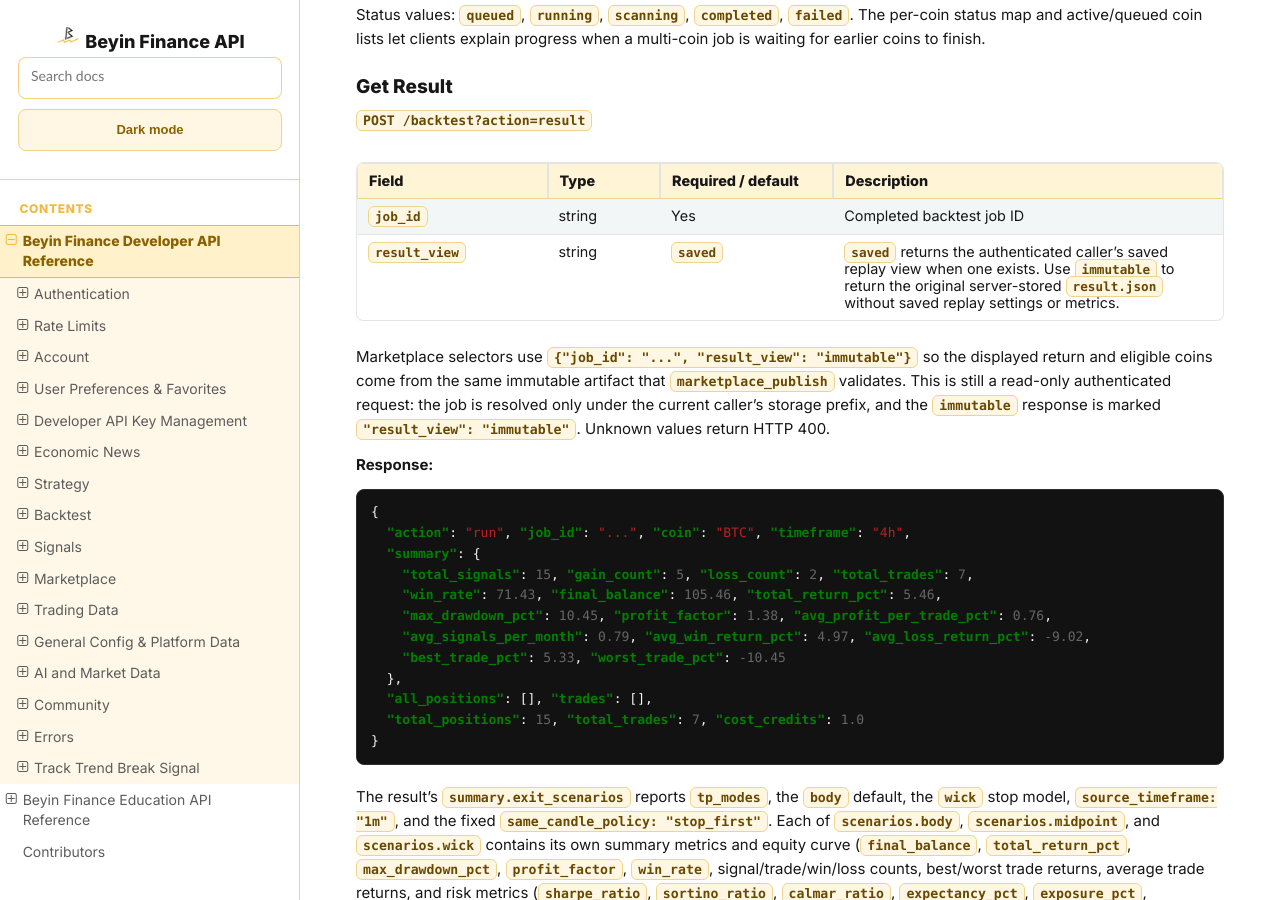
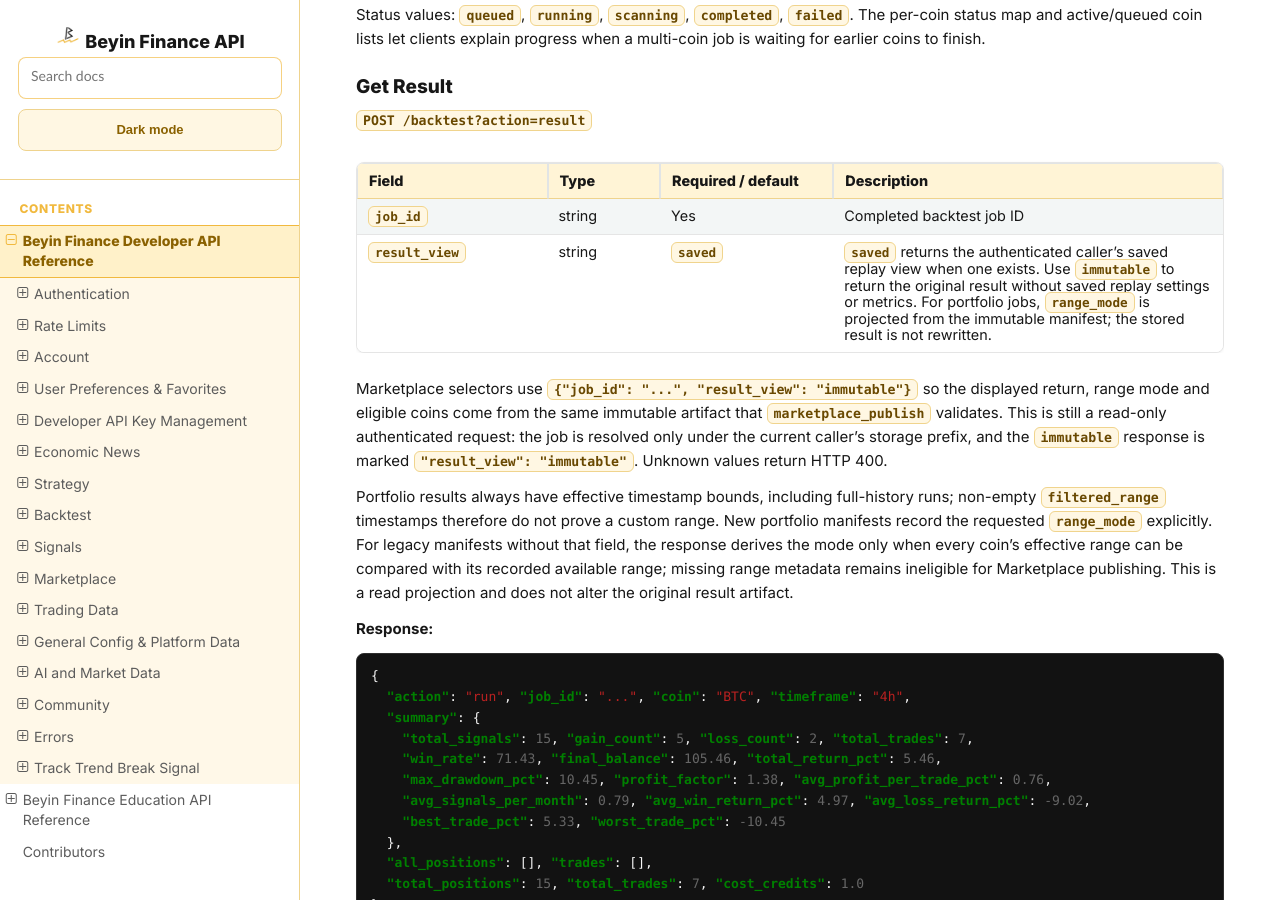
Before and after one commit to jnrbrain/Beyin-Finance, a Sphinx documentation site: the page built from docs/endpoints.md, in a window 1280 px wide and 900 px high, scrolled down 42154 px. Built offline with Sphinx 7.4.7 and the Read the Docs theme 3.1.0, drawn with Linux system fonts in a browser that asks for light colours.

Commit message:
Document portfolio backtest range detection

````diff
--- a/docs/endpoints.md
+++ b/docs/endpoints.md
@@ -1995,9 +1995,17 @@ when a multi-coin job is waiting for earlier coins to finish.
 | Field | Type | Required / default | Description |
 |-------|------|--------------------|-------------|
 | `job_id` | string | Yes | Completed backtest job ID |
-| `result_view` | string | `saved` | `saved` returns the authenticated caller's saved replay view when one exists. Use `immutable` to return the original server-stored `result.json` without saved replay settings or metrics. |
-
-Marketplace selectors use `{"job_id": "...", "result_view": "immutable"}` so the displayed return and eligible coins come from the same immutable artifact that `marketplace_publish` validates. This is still a read-only authenticated request: the job is resolved only under the current caller's storage prefix, and the `immutable` response is marked `"result_view": "immutable"`. Unknown values return HTTP 400.
+| `result_view` | string | `saved` | `saved` returns the authenticated caller's saved replay view when one exists. Use `immutable` to return the original result without saved replay settings or metrics. For portfolio jobs, `range_mode` is projected from the immutable manifest; the stored result is not rewritten. |
+
+Marketplace selectors use `{"job_id": "...", "result_view": "immutable"}` so the displayed return, range mode and eligible coins come from the same immutable artifact that `marketplace_publish` validates. This is still a read-only authenticated request: the job is resolved only under the current caller's storage prefix, and the `immutable` response is marked `"result_view": "immutable"`. Unknown values return HTTP 400.
+
+Portfolio results always have effective timestamp bounds, including full-history
+runs; non-empty `filtered_range` timestamps therefore do not prove a custom
+range. New portfolio manifests record the requested `range_mode` explicitly.
+For legacy manifests without that field, the response derives the mode only when
+every coin's effective range can be compared with its recorded available range;
+missing range metadata remains ineligible for Marketplace publishing. This is a
+read projection and does not alter the original result artifact.
 
 **Response:**
 ```json
````
